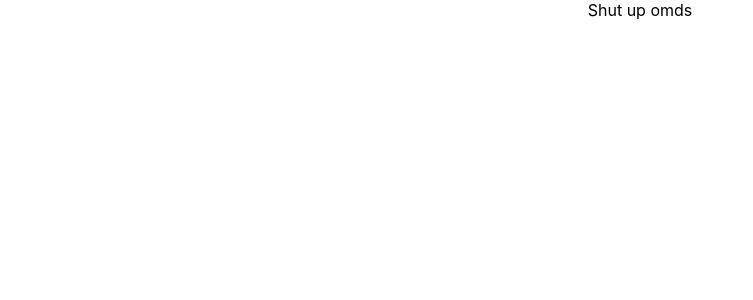
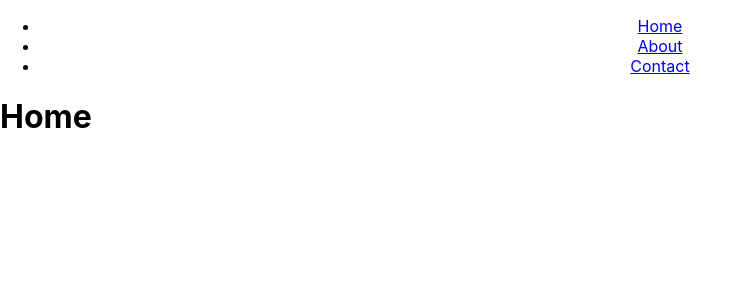
Before and after one commit to dillanp02/dillanp02.github.io, a React (Create React App) app in the folder my-app/: page / in a window 1280 px wide. Shown: the top 300 px of the page, without its empty margins (0-753 px from the left). Built offline with nearby package versions, Linux system fonts and the light colour scheme.

Commit message:
Adding routing that is compatible with gh-pages

```diff
--- a/my-app/package.json
+++ b/my-app/package.json
@@ -13,6 +13,7 @@
     "@types/react-dom": "^18.2.17",
     "react": "^18.2.0",
     "react-dom": "^18.2.0",
+    "react-router-dom": "^6.20.1",
     "react-scripts": "5.0.1",
     "typescript": "^4.9.5",
     "web-vitals": "^2.1.4"
--- a/my-app/src/App.tsx
+++ b/my-app/src/App.tsx
@@ -1,11 +1,23 @@
 import React from 'react';
 import './App.css';
+import { Routes, Route } from 'react-router-dom';
+import About from './pages/About';
+import Contact from './pages/Contact';
+import Home from './pages/Home';
+import Navbar from './components/Navbar';
+import { HOME_LINK, ABOUT_LINK, CONTACT_LINK } from './constants/url-links';
 
 function App() {
   return (
-    <div className="App">
-      Shut up omds
-    </div>
+    <>
+      <Navbar/>
+      <Routes>
+        <Route index element={<Home />} />
+        <Route path={HOME_LINK} element={<Home />} />
+        <Route path={ABOUT_LINK} element={<About />} />
+        <Route path={CONTACT_LINK} element={<Contact />} />
+      </Routes>
+    </>
   );
 }
 
--- /dev/null
+++ b/my-app/src/components/Navbar.tsx
@@ -0,0 +1,14 @@
+import { Link } from "react-router-dom";
+import { HOME_LINK, ABOUT_LINK, CONTACT_LINK } from '../constants/url-links';
+
+export default function Navbar() {
+    return (
+        <center>
+            <ul>
+                <li><Link to={HOME_LINK}>Home</Link></li>
+                <li><Link to={ABOUT_LINK}>About</Link></li>
+                <li><Link to={CONTACT_LINK}>Contact</Link></li>
+            </ul>
+        </center>
+    )
+}
--- /dev/null
+++ b/my-app/src/constants/url-links.ts
@@ -0,0 +1,3 @@
+export const HOME_LINK = "/home";
+export const ABOUT_LINK = "/about";
+export const CONTACT_LINK = "/contact";
--- a/my-app/src/index.tsx
+++ b/my-app/src/index.tsx
@@ -3,13 +3,16 @@ import ReactDOM from 'react-dom/client';
 import './index.css';
 import App from './App';
 import reportWebVitals from './reportWebVitals';
+import { HashRouter } from "react-router-dom";
 
 const root = ReactDOM.createRoot(
   document.getElementById('root') as HTMLElement
 );
 root.render(
   <React.StrictMode>
-    <App />
+    <HashRouter>
+      <App />
+    </HashRouter>
   </React.StrictMode>
 );
 
--- /dev/null
+++ b/my-app/src/pages/About.tsx
@@ -0,0 +1,7 @@
+
+
+export default function About(){
+    return (
+        <h1>About</h1>
+    )
+}
--- /dev/null
+++ b/my-app/src/pages/Contact.tsx
@@ -0,0 +1,7 @@
+
+
+export default function Contact(){
+    return (
+        <h1>Contact</h1>
+    )
+}
--- /dev/null
+++ b/my-app/src/pages/Home.tsx
@@ -0,0 +1,7 @@
+
+
+export default function Home(){
+    return (
+        <h1>Home</h1>
+    )
+}
```
Also changed, not shown: 1 other file (tests, documents, lock files or other folders).
